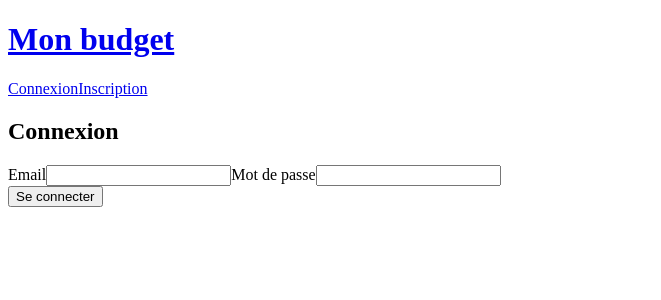
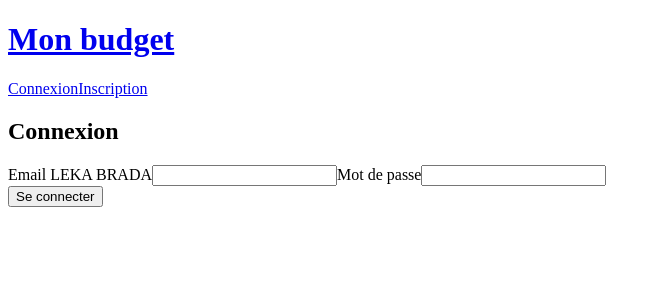
Before and after one commit to ratsimbaluca26/gestionfinan-iaire, a React (Create React App) app in the folder frontend/: page /login in a window 1280 px wide. Shown: the top 300 px of the page, without its empty margins (0-661 px from the left). Built offline with nearby package versions, Linux system fonts and the light colour scheme; the HTML template or start-up script is replaced by a standard one.

Commit message:
Ranjendra

```diff
--- a/frontend/src/components/Login.jsx
+++ b/frontend/src/components/Login.jsx
@@ -26,7 +26,7 @@ export default function Login({ onLogin }) {
     <form className="card" onSubmit={handleSubmit}>
       <h2>Connexion</h2>
       <label>
-        Email
+        Email LEKA BRADA
         <input type="email" value={email} onChange={(e) => setEmail(e.target.value)} />
       </label>
 
```
Also changed, not shown: 1 other file (tests, documents, lock files or other folders).
